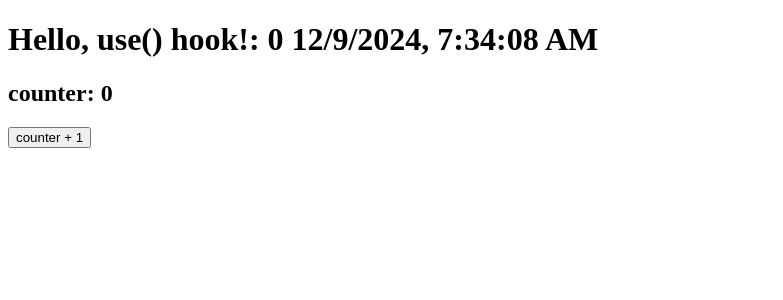
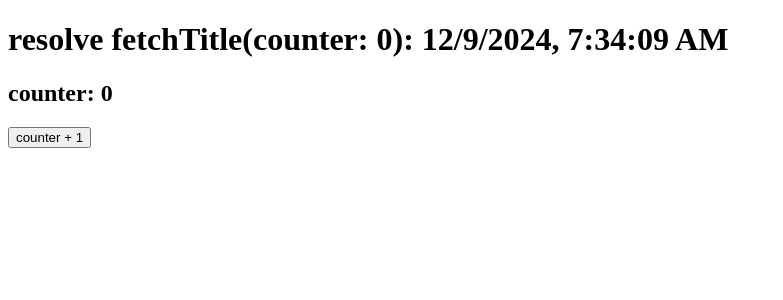
Before and after one commit to poppy-lee/react-19-use, a React app: page / in a window 1280 px wide. Shown: the top 300 px of the page, without its empty margins (0-783 px from the left). Built offline with nearby package versions, Linux system fonts and the light colour scheme.

Commit message:
create src/apis/fetchTitle.ts

```diff
--- a/src/App.tsx
+++ b/src/App.tsx
@@ -1,18 +1,16 @@
 import { Suspense, use, useState } from "react";
+
+import { fetchTitle } from "./apis/fetchTitle";
 import { useCachedPromise } from "./hooks/useCachedPromise";
 
 export const App = () => {
   const [counter, setCounter] = useState(0);
-
-  const cachedTitlePromise = useCachedPromise(
-    () => fetchTitle(counter),
-    [counter]
-  );
+  const titlePromise = useCachedPromise(() => fetchTitle(counter), [counter]);
 
   return (
     <>
       <Suspense fallback={<h1>loading...</h1>}>
-        <Title titlePromise={cachedTitlePromise} />
+        <Title titlePromise={titlePromise} />
       </Suspense>
       <h2>counter: {counter}</h2>
       <button
@@ -30,18 +28,3 @@ const Title = ({ titlePromise }: { titlePromise: Promise<string> }) => {
   const title = use(titlePromise);
   return <h1>{title}</h1>;
 };
-
-function fetchTitle(counter: number = 0) {
-  const randomDelay = counter % 2 ? 100 : 1000;
-  const timestamp = new Date().toLocaleString();
-
-  console.log(
-    `run fetchTitle(counter: ${counter}), ${randomDelay}, ${timestamp}`
-  );
-
-  return new Promise<string>((resolve) => {
-    setTimeout(() => {
-      resolve(`Hello, use() hook!: ${counter} ${timestamp}`);
-    }, randomDelay);
-  });
-}
--- /dev/null
+++ b/src/apis/fetchTitle.tsx
@@ -0,0 +1,11 @@
+export function fetchTitle(counter: number = 0) {
+  const randomDelay = counter % 2 ? 100 : 1000;
+
+  return new Promise<string>((resolve) => {
+    setTimeout(() => {
+      const title = `resolve fetchTitle(counter: ${counter}): ${new Date().toLocaleString()}`;
+      console.log(title);
+      resolve(title);
+    }, randomDelay);
+  });
+}
```
